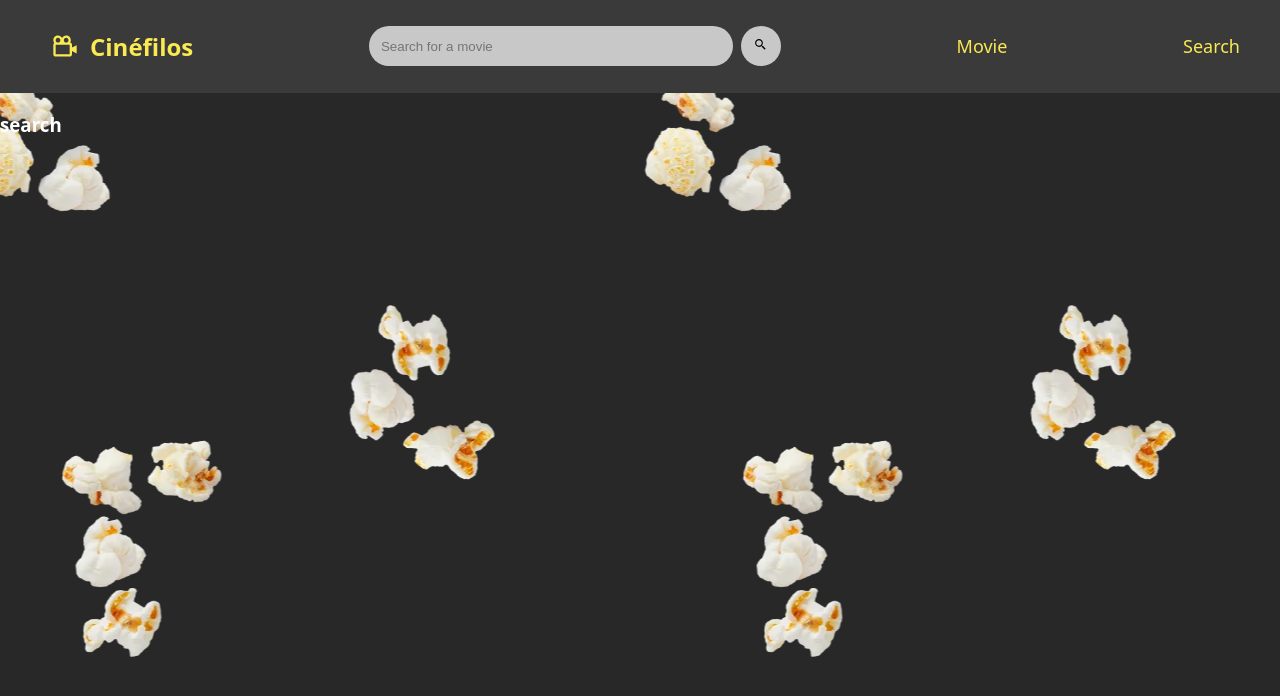
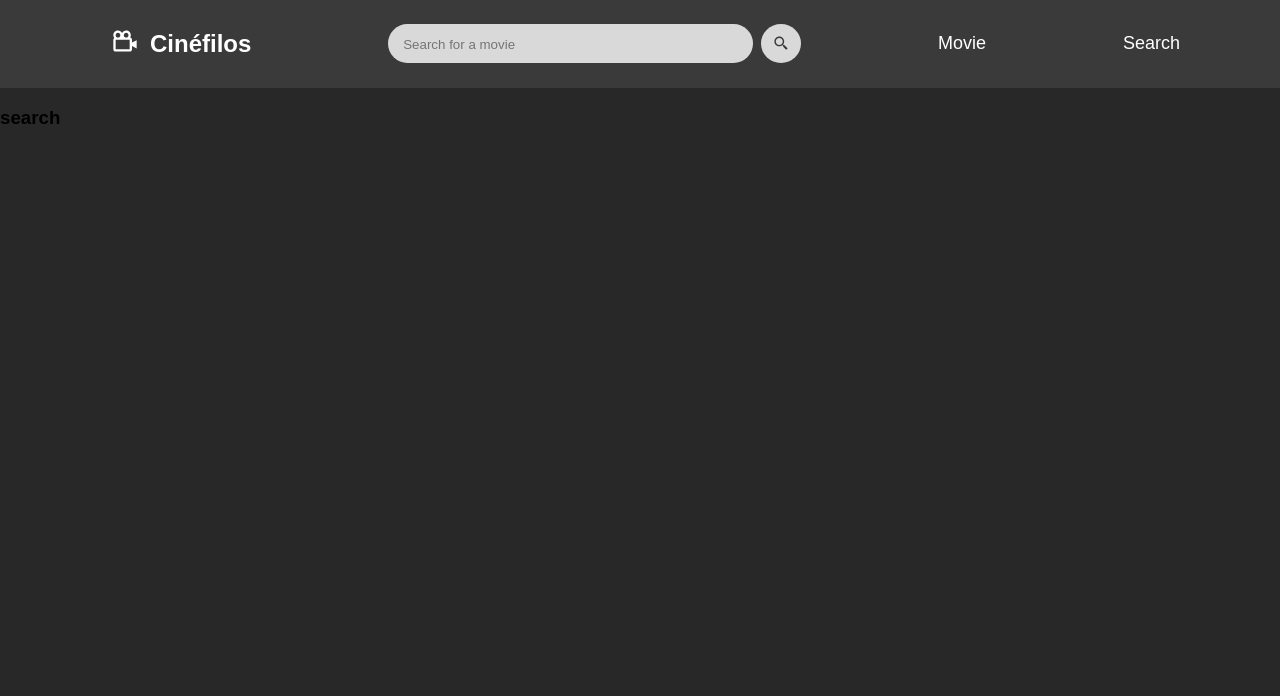
Before and after one commit to lauherrmann/cinefilos-website, a React (Vite) app: page /search in a window 1280 px wide. Shown: the top 696 px of the page. Built offline with nearby package versions, Linux system fonts and the light colour scheme.

Commit message:
css update 2

```diff
--- a/src/components/Card/card.css
+++ b/src/components/Card/card.css
@@ -1,56 +1,64 @@
 .card_content {
-    background: linear-gradient(135deg, rgba(255, 255, 255, 0.1), rgba(255, 255, 255, 0));
+    background: linear-gradient(135deg, rgba(255, 255, 255, 0.197), rgba(255, 255, 255, 0.022));
     backdrop-filter: blur(10px);
+    box-shadow: 0 8px 15px 0px rgba(0, 0, 0, 0.37);
     border-radius: 10px;
-    border: 1px solid;
-    box-shadow: 0 8px 15px 0px rgba(0, 0, 0, 0.37);
-    padding-bottom: 30px;
+    padding-bottom: 10px;
     margin: 0px;
 }
 
 .card_content:hover {
     background-color: var(--secondary_grey);
     box-shadow: 0 8px 15px 0px rgba(0, 0, 0, 0.37);
-    border: none;
 }
 
-.photo_container{
-    background-image: var(--quaternary_grey);
+.photo_container {
     display: flex;
     align-items: center;
     justify-content: center;
     margin: 0px;
 }
 
-.card_photo{
-    border-radius: 10px;
-    margin-top: 5px;
-    width: 95%;
-    height: 330px;
+.card_photo {
+    border-radius: 10px 10px 0px 0px;
+    width: 100%;
+    height: 300px;
 }
 
 .description_container {
-    display: flex;
-    align-items: center;
-    justify-content: center;
     min-height: 15%;
-    padding: 2px 5px 2px 5px;
+    padding: 2px 5px 0px 5px;
     margin: 0px;
 }
 
 .card_title {
-    color: var(--quarternary_grey);
+    color: var(--quaternary_grey);
     font-size: 15px;
     text-align: center;
+    margin: 15px 5px 0px 5px;
 }
 
-.card-vote-average{
+.card-vote-average {
     text-align: center;
-    margin: 0px;
+    color: var(--quaternary_grey);
+    margin: 0px 0px 2px 0px;
+    padding: 0px;
 }
 
-.card-link{
-    display: flex;
-    align-items: center;
-    justify-content: center;
+.card-link-container {
+    text-align: center;
+    background-color: var(--primary_grey);
+    border-radius: 10px;
+    width: 40%;
+    margin: 10px 70px 10px 70px;
+    padding: 2px 0px 2px 0px;
 }
+
+.card-link-container:hover {
+    border: 1px solid var(--quaternary_grey);
+}
+
+.card-link {
+    text-decoration: none;
+    color: var(--quaternary_grey);
+}
--- a/src/components/Card/card.jsx
+++ b/src/components/Card/card.jsx
@@ -14,8 +14,9 @@ function Card( {img, imageDescription, title, voteAverage, detailsRedirect} ) {
                 <h1 className='card_title'>{title}</h1>
             </div>
             <p className='card-vote-average'><FaStar /> {voteAverage} </p>
-            <p className='card-link'><Link to={detailsRedirect}>Details</Link></p>
-
+            <p className='card-link-container'>
+                <Link to={detailsRedirect} className='card-link'>Details</Link>
+            </p>
         </div>
     )
 }
--- a/src/components/Header/header.css
+++ b/src/components/Header/header.css
@@ -1,7 +1,6 @@
-
 .navbar-container{
     background-color: var(--secondary_grey);
-    padding: 10px 40px 10px 40px;
+    padding: 10px 100px 10px 100px;
 }
 
 .navbar-content{
@@ -12,6 +11,8 @@
 
 .navbarLink {
     font-size: 18px;
+    text-decoration: none;
+    color: var(--white);
 }
 
 .navbar-content form{
--- a/src/components/Logo/logo.css
+++ b/src/components/Logo/logo.css
@@ -1,10 +1,18 @@
 .cinefilos-logo{
     display: flex;
-    align-items: center;
+    margin: 0px;
+    padding: 0px;
+}
+
+.logo-text{
+    text-decoration: none;
+    color: var(--white);
 }
 
 .logo-icon{
+    align-self: center;
+    margin-bottom: 5px;
     width: 50px;
     height: 28px;
-    color: var(--primary_yellow);
+    color: var(--white);
 }
--- a/src/components/Logo/logo.jsx
+++ b/src/components/Logo/logo.jsx
@@ -7,10 +7,9 @@ function Logo() {
         <div className='cinefilos-logo'>
             <BiCameraMovie className='logo-icon' />
             <h2 >
-                <Link to="/"> Cinéfilos </Link>
+                <Link to="/" className='logo-text'> Cinéfilos </Link>
             </h2>
         </div>
-
     )
 }
 
--- a/src/components/MovieCard/movieCard.css
+++ b/src/components/MovieCard/movieCard.css
@@ -2,6 +2,6 @@
     margin: 0px;
     padding: 0px;
     display: grid;
-    grid-template-columns: repeat(auto-fill, minmax(250px, 1fr));
+    grid-template-columns: repeat(auto-fill, minmax(220px, 1fr));
     gap: 35px;
 }
--- a/src/components/Search/search.css
+++ b/src/components/Search/search.css
@@ -2,14 +2,21 @@
     width: 350px;
     height: 38px;
     border: none;
+    align-items: center;
     border-radius: 20px;
-    padding-left: 12px;
-    background-color: var(--tertiary_grey);
+    padding: 1px 0px 0px 15px;
+    background-color: var(--quaternary_grey);
 }
 
 .search-button{
     border-radius: 50%;
     width: 40px;
     border: none;
-    background-color: var(--tertiary_grey);
+    background-color: var(--quaternary_grey);
 }
+
+.search-icon {
+    height: 100%;
+    width: 60%;
+    color: var(--secondary_grey);
+}
--- a/src/components/Search/search.jsx
+++ b/src/components/Search/search.jsx
@@ -6,7 +6,7 @@ function Search(){
     return(
         <form>
             <input type='text' placeholder='Search for a movie' className='search-input'/>
-            <button type='submit' className='search-button'> <BiSearchAlt2 /> </button>
+            <button type='submit' className='search-button'> <BiSearchAlt2 className='search-icon' /> </button>
         </form>
     )
 }
--- a/src/index.css
+++ b/src/index.css
@@ -1,5 +1,5 @@
 :root {
-  font-family: system-ui, -apple-system, BlinkMacSystemFont, 'Segoe UI', Roboto, Oxygen, Ubuntu, Cantarell, 'Open Sans', 'Helvetica Neue', sans-serif;
+  font-family: sans-serif;
   margin: 0px;
   padding: 0px;
   box-sizing: border-box;
@@ -8,27 +8,14 @@
   --secondary_grey:#3A3A3A;
   --tertiary_grey: #c9c8c8;
   --quaternary_grey: #D9D9D9;
-  --primary_yellow: rgb(250, 233, 81);
-  --secondary_yellow: rgb(226, 208, 47);
   --white: #fff;
 }
 
 body{
   background-color: var(--primary_grey);
-  background-image: url("./img/popped_popcorn.png");
+  /*background-image: url("./img/popped_popcorn.png");*/
   background-repeat: repeat;
-  background-position: center;
-  color: var(--white);
+  background-position: right;
   margin: 0px;
   padding: 0px;
 }
-
-a{
-  text-decoration: none;
-  color: var(--primary_yellow);
-  transition: 0.55;
-}
-
-a:hover{
-  color: var(--secondary_yellow);
-}
--- a/src/pages/Home/home.css
+++ b/src/pages/Home/home.css
@@ -1,4 +1,3 @@
-
 body {
     margin: 0;
     padding: 0;
@@ -12,18 +11,14 @@ body {
 }
 
 .home-title {
-    color: var(--quarterary_grey);
+    color: var(--quaternary_grey);
     text-align: left;
     margin-left: 132px;
     margin-top: 100px;
     margin-bottom: 0px;
     font-size: 40px;
-    font-family: system-ui, -apple-system, BlinkMacSystemFont, 'Segoe UI', Roboto, Oxygen, Ubuntu, Cantarell, 'Open Sans', 'Helvetica Neue', sans-serif;
 }
 
-.home-title span{
-    color: var(--primary_yellow);
-}
 .movies_cards-container {
     min-height: 100vh;
     padding: 90px 80px 90px 80px;
--- a/src/pages/Home/home.jsx
+++ b/src/pages/Home/home.jsx
@@ -6,7 +6,7 @@ const Home = () => {
     return (
         <>
             <section className='home-container'>
-                <h2 className='home-title'>List <span>of the best films</span></h2>
+                <h2 className='home-title'> Top rated films </h2>
                 <div className='movies_cards-container'>
                     <MovieCard />
                 </div>
```
